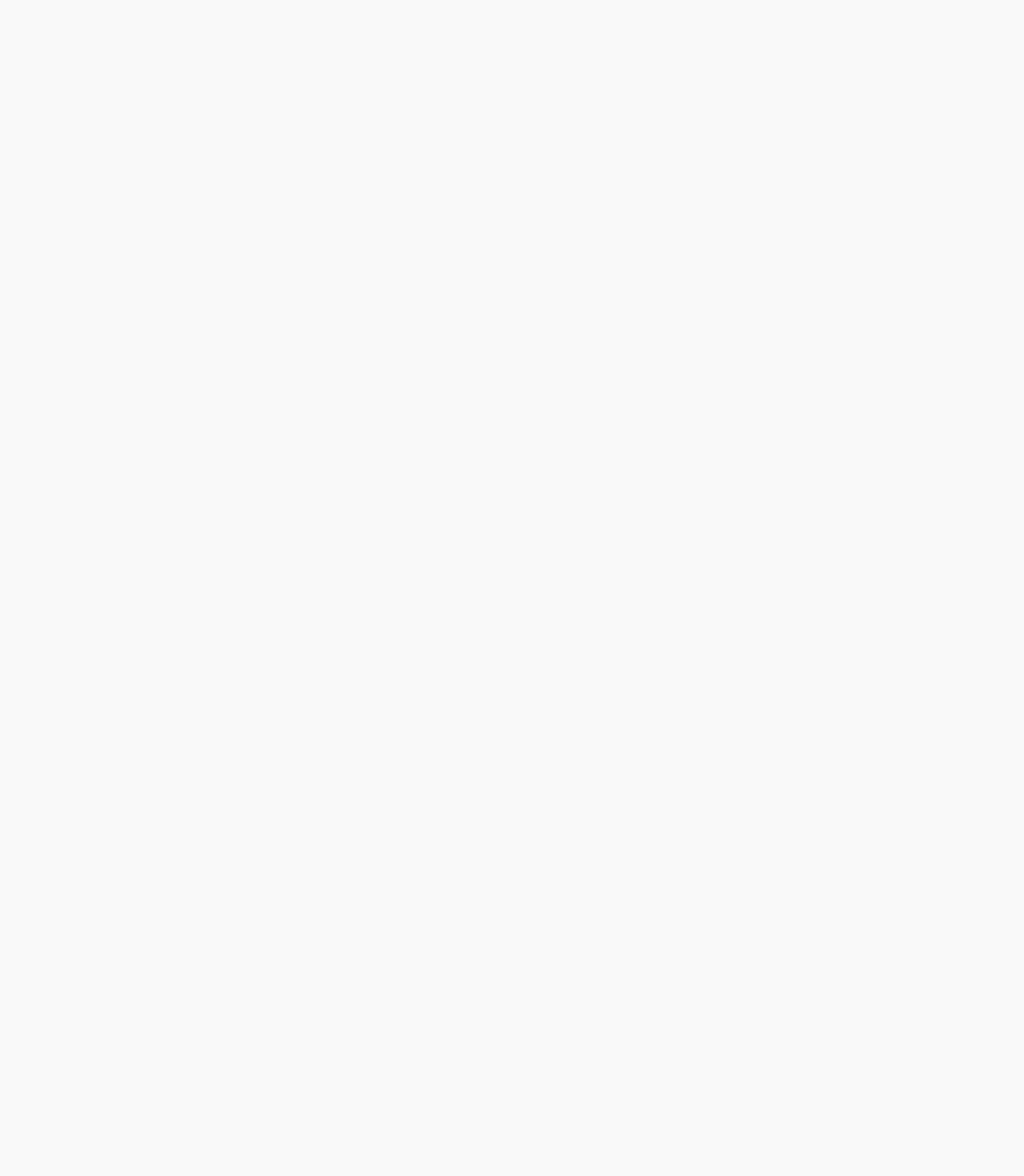
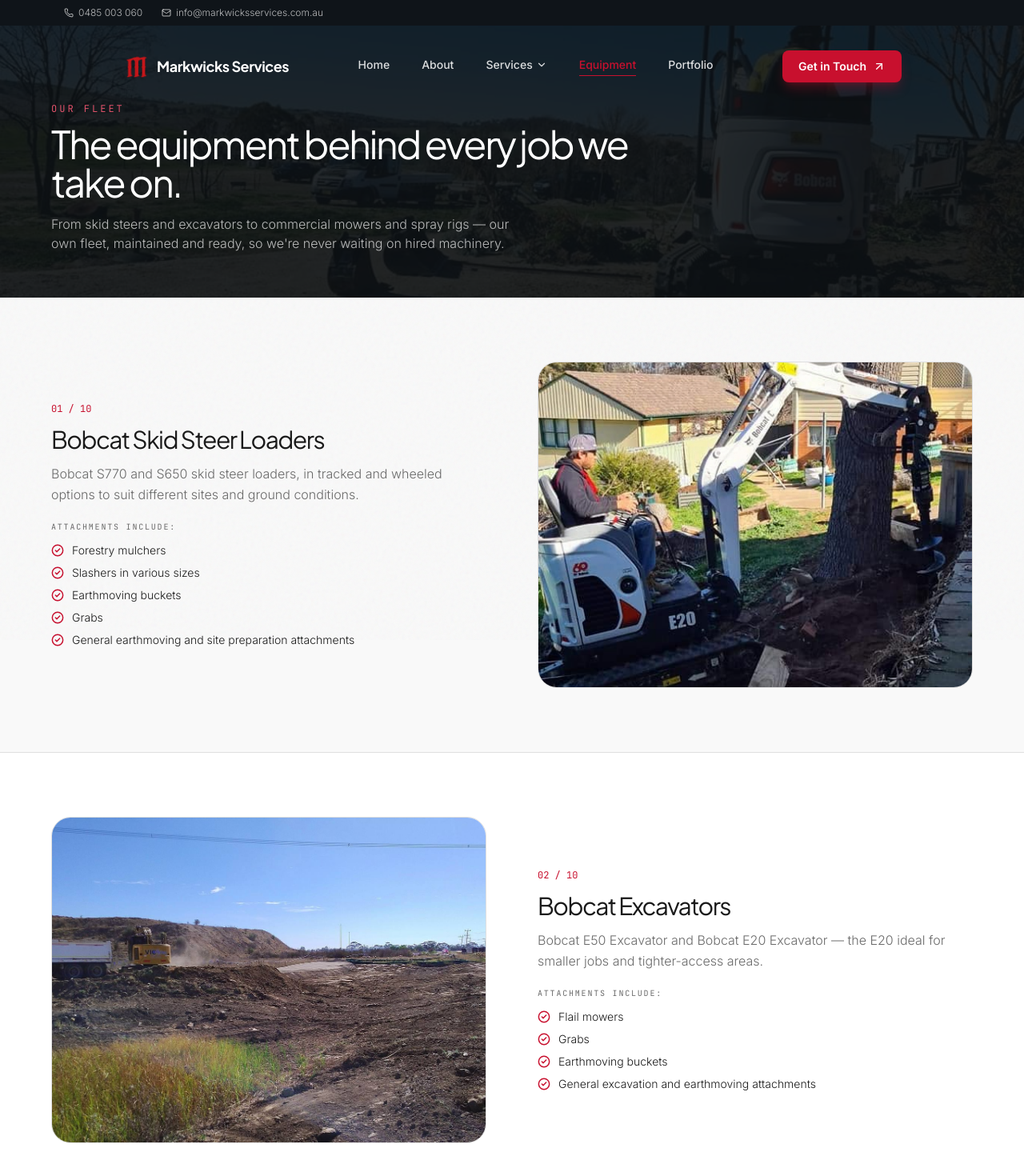
Before and after one commit to Dex-dev12/markwicks, a React (Vite) app: page /equipment in a window 1280 px wide. Before the commit this address had no page. Shown: the top 1470 px of the page at 80% size. Before the commit the page ends 800 px from the top, so only its background shows below. Built offline with nearby package versions, Linux system fonts and the light colour scheme.

Commit message:
Add Equipment page with fleet listing
New /equipment page listing the full equipment fleet, added to the
main nav. Removed the redundant Contact nav link since the Get in
Touch button already routes there.

```diff
--- a/src/components/Navbar.jsx
+++ b/src/components/Navbar.jsx
@@ -22,8 +22,8 @@ const NAV_LINKS = [
   { label: 'Home', href: '/' },
   { label: 'About', href: '/about' },
   { label: 'Services', href: '/services', dropdown: true },
+  { label: 'Equipment', href: '/equipment' },
   { label: 'Portfolio', href: '/portfolio' },
-  { label: 'Contact', href: '/contact' },
 ]
 
 export default function Navbar() {
--- a/src/main.jsx
+++ b/src/main.jsx
@@ -6,6 +6,7 @@ import Home from './pages/Home.jsx'
 import About from './pages/About.jsx'
 import Services from './pages/Services.jsx'
 import ServiceDetail from './pages/ServiceDetail.jsx'
+import Equipment from './pages/Equipment.jsx'
 import Portfolio from './pages/Portfolio.jsx'
 import Contact from './pages/Contact.jsx'
 import ClientPortal from './pages/ClientPortal.jsx'
@@ -22,6 +23,7 @@ createRoot(document.getElementById('root')).render(
           <Route path="/about" element={<About />} />
           <Route path="/services" element={<Services />} />
           <Route path="/services/:slug" element={<ServiceDetail />} />
+          <Route path="/equipment" element={<Equipment />} />
           <Route path="/portfolio" element={<Portfolio />} />
           <Route path="/contact" element={<Contact />} />
           <Route path="/portal" element={<ClientPortal />} />
--- /dev/null
+++ b/src/pages/Equipment.jsx
@@ -0,0 +1,182 @@
+import { useEffect, useRef } from 'react'
+import { Link } from 'react-router-dom'
+import { gsap } from 'gsap'
+import { ArrowUpRight, CheckCircle2 } from 'lucide-react'
+import { PageBanner } from '../components/shared.jsx'
+
+const EQUIPMENT = [
+  {
+    title: 'Bobcat Skid Steer Loaders',
+    lead: 'Bobcat S770 and S650 skid steer loaders, in tracked and wheeled options to suit different sites and ground conditions.',
+    bulletsLabel: 'Attachments include:',
+    bullets: [
+      'Forestry mulchers',
+      'Slashers in various sizes',
+      'Earthmoving buckets',
+      'Grabs',
+      'General earthmoving and site preparation attachments',
+    ],
+    img: '/images/earthworks-bobcat-auger-residential.jpg',
+    alt: 'Bobcat with auger attachment drilling beside a residential home',
+  },
+  {
+    title: 'Bobcat Excavators',
+    lead: 'Bobcat E50 Excavator and Bobcat E20 Excavator — the E20 ideal for smaller jobs and tighter-access areas.',
+    bulletsLabel: 'Attachments include:',
+    bullets: [
+      'Flail mowers',
+      'Grabs',
+      'Earthmoving buckets',
+      'General excavation and earthmoving attachments',
+    ],
+    img: '/images/excavator-truck.jpg',
+    alt: 'Excavation and earthworks in progress',
+  },
+  {
+    title: 'Commercial Toro Ride-On Mower',
+    lead: 'Suitable for larger commercial grounds, open areas and regular property maintenance.',
+    img: '/images/commercial-mower-carpark.jpg',
+    alt: 'Ride-on mower working a commercial car park garden bed',
+  },
+  {
+    title: 'Commercial Zero-Turn Mower',
+    lead: 'For efficient mowing around buildings, gardens, pathways and more detailed areas.',
+    img: '/images/mower-mowing.jpg',
+    alt: 'Commercial mower cutting a large rural paddock',
+  },
+  {
+    title: 'Kubota ZD1221 Ride-On Mower',
+    lead: 'A commercial diesel mower for larger mowing jobs and ongoing grounds maintenance.',
+    img: '/images/mower.jpg',
+    alt: 'Commercial ride-on mower on a grassed area',
+  },
+  {
+    title: 'John Deere Compact Tractor with Front-End Loader',
+    lead: 'Suitable for landscaping, site clean-ups, moving soil and materials, property maintenance and general earthworks.',
+    img: '/images/farmyard.jpg',
+    alt: 'Rural property yard used for equipment and materials handling',
+  },
+  {
+    title: 'Utility Vehicle',
+    lead: 'For transporting equipment, tools and materials around larger properties and work sites.',
+    img: '/images/rural-truck-paddock.jpg',
+    alt: 'Markwicks Services truck and trailer parked in a rural paddock',
+  },
+  {
+    title: 'Work Utes & Tipper/Tray Trucks',
+    lead: 'Allowing our team to transport machinery, green waste, landscaping materials and equipment between sites.',
+    img: '/images/story-fleet.jpg',
+    alt: 'Markwicks Services truck, ute and trailer fleet parked together on a suburban street',
+  },
+  {
+    title: 'Commercial Handheld Equipment',
+    lead: 'Including brushcutters, blowers and other equipment required for lawn, garden and grounds maintenance.',
+    img: '/images/residential-lawn-care.jpg',
+    alt: 'Neatly mowed residential front lawn',
+  },
+  {
+    title: 'Utility Buggy with Commercial Spraying Equipment',
+    lead: 'Set up for efficient spraying across larger commercial properties, grounds and open areas, including weed control and property maintenance applications.',
+    img: '/images/weed-management.jpg',
+    alt: 'Flail mower attachment clearing overgrown grass and weeds on a residential property',
+  },
+]
+
+function EquipmentRow({ item, index }) {
+  const ref = useRef(null)
+  const reverse = index % 2 === 1
+
+  useEffect(() => {
+    const ctx = gsap.context(() => {
+      gsap.from('.equip-text', {
+        scrollTrigger: { trigger: ref.current, start: 'top 82%', once: true },
+        x: reverse ? 40 : -40, opacity: 0, duration: 0.9, ease: 'power3.out',
+      })
+      gsap.from('.equip-photo', {
+        scrollTrigger: { trigger: ref.current, start: 'top 82%', once: true },
+        x: reverse ? -40 : 40, opacity: 0, duration: 0.9, delay: 0.1, ease: 'power3.out',
+      })
+    }, ref)
+    return () => ctx.revert()
+  }, [reverse])
+
+  const num = String(index + 1).padStart(2, '0')
+
+  return (
+    <section ref={ref} className={`py-14 sm:py-20 border-b border-divider ${index % 2 === 0 ? 'bg-background' : 'bg-surface'}`}>
+      <div className="max-w-7xl mx-auto px-6 sm:px-10 lg:px-16 grid lg:grid-cols-2 gap-10 lg:gap-16 items-center">
+        <div className={`equip-text ${reverse ? 'lg:order-2' : ''}`}>
+          <p className="font-mono text-xs text-primary mb-3 tabular-nums">{num} / {String(EQUIPMENT.length).padStart(2, '0')}</p>
+          <h3 className="font-display text-2xl sm:text-3xl font-bold tracking-tighter mb-3">{item.title}</h3>
+          <p className="text-muted leading-relaxed">{item.lead}</p>
+          {item.bullets && (
+            <div className="mt-5">
+              <p className="font-mono text-[10px] uppercase tracking-[0.18em] text-muted mb-3">{item.bulletsLabel}</p>
+              <ul className="space-y-2">
+                {item.bullets.map((b) => (
+                  <li key={b} className="flex items-start gap-2.5 text-sm text-ink">
+                    <CheckCircle2 className="h-4 w-4 text-primary mt-0.5 shrink-0" strokeWidth={2.2} />
+                    <span>{b}</span>
+                  </li>
+                ))}
+              </ul>
+            </div>
+          )}
+        </div>
+        <div className={`equip-photo ${reverse ? 'lg:order-1' : ''}`}>
+          <div className="rounded-3xl overflow-hidden border border-divider aspect-[4/3]">
+            <img src={item.img} alt={item.alt} loading="lazy" decoding="async" className="h-full w-full object-cover" />
+          </div>
+        </div>
+      </div>
+    </section>
+  )
+}
+
+function EquipmentCTA() {
+  const ref = useRef(null)
+  useEffect(() => {
+    const ctx = gsap.context(() => {
+      gsap.from('.equip-cta-content', {
+        scrollTrigger: { trigger: ref.current, start: 'top 85%', once: true },
+        y: 30, opacity: 0, duration: 0.9, ease: 'power3.out',
+      })
+    }, ref)
+    return () => ctx.revert()
+  }, [])
+
+  return (
+    <section ref={ref} className="py-24 sm:py-28">
+      <div className="equip-cta-content max-w-7xl mx-auto px-6 sm:px-10 lg:px-16 rounded-4xl bg-deep px-8 py-14 sm:py-16 text-center">
+        <h2 className="font-display text-3xl sm:text-4xl font-bold tracking-tighter text-white mb-4">
+          Our own equipment, on your site when you need it.
+        </h2>
+        <p className="text-white/70 max-w-xl mx-auto mb-8 leading-relaxed">
+          No waiting on hired machinery — the fleet above is ours, maintained and ready, so jobs stay on schedule.
+        </p>
+        <Link to="/contact" className="magnetic-btn inline-flex items-center gap-2 bg-primary text-white px-6 py-3 rounded-lg font-semibold shadow-lg shadow-primary/30">
+          Get in Touch <ArrowUpRight className="h-4 w-4" />
+        </Link>
+      </div>
+    </section>
+  )
+}
+
+export default function Equipment() {
+  return (
+    <>
+      <PageBanner
+        eyebrow="Our Fleet"
+        title="The equipment behind every job we take on."
+        subtitle="From skid steers and excavators to commercial mowers and spray rigs — our own fleet, maintained and ready, so we're never waiting on hired machinery."
+        img="/images/bobcat-action.jpg"
+      />
+
+      {EQUIPMENT.map((item, i) => (
+        <EquipmentRow key={item.title} item={item} index={i} />
+      ))}
+
+      <EquipmentCTA />
+    </>
+  )
+}
```
